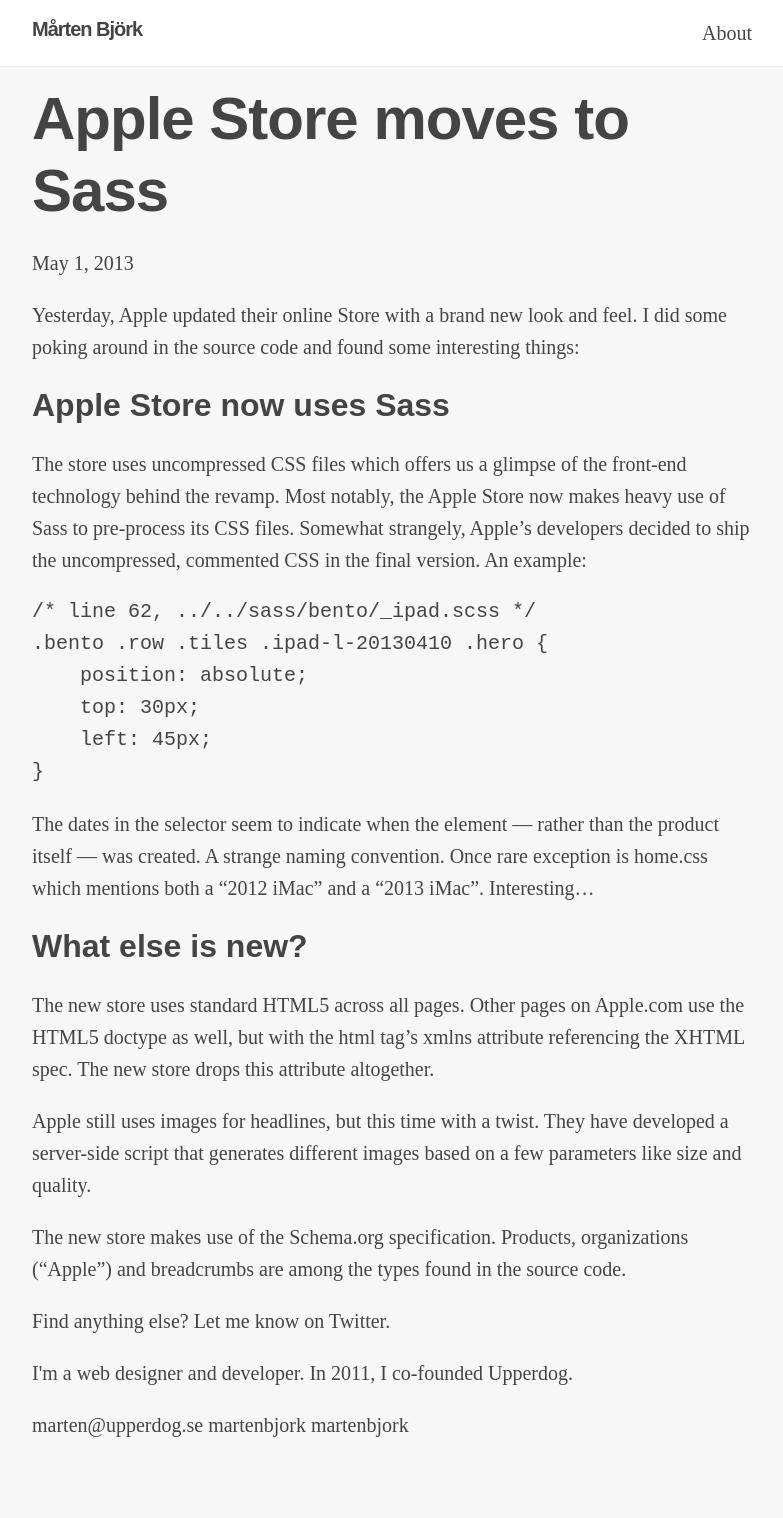
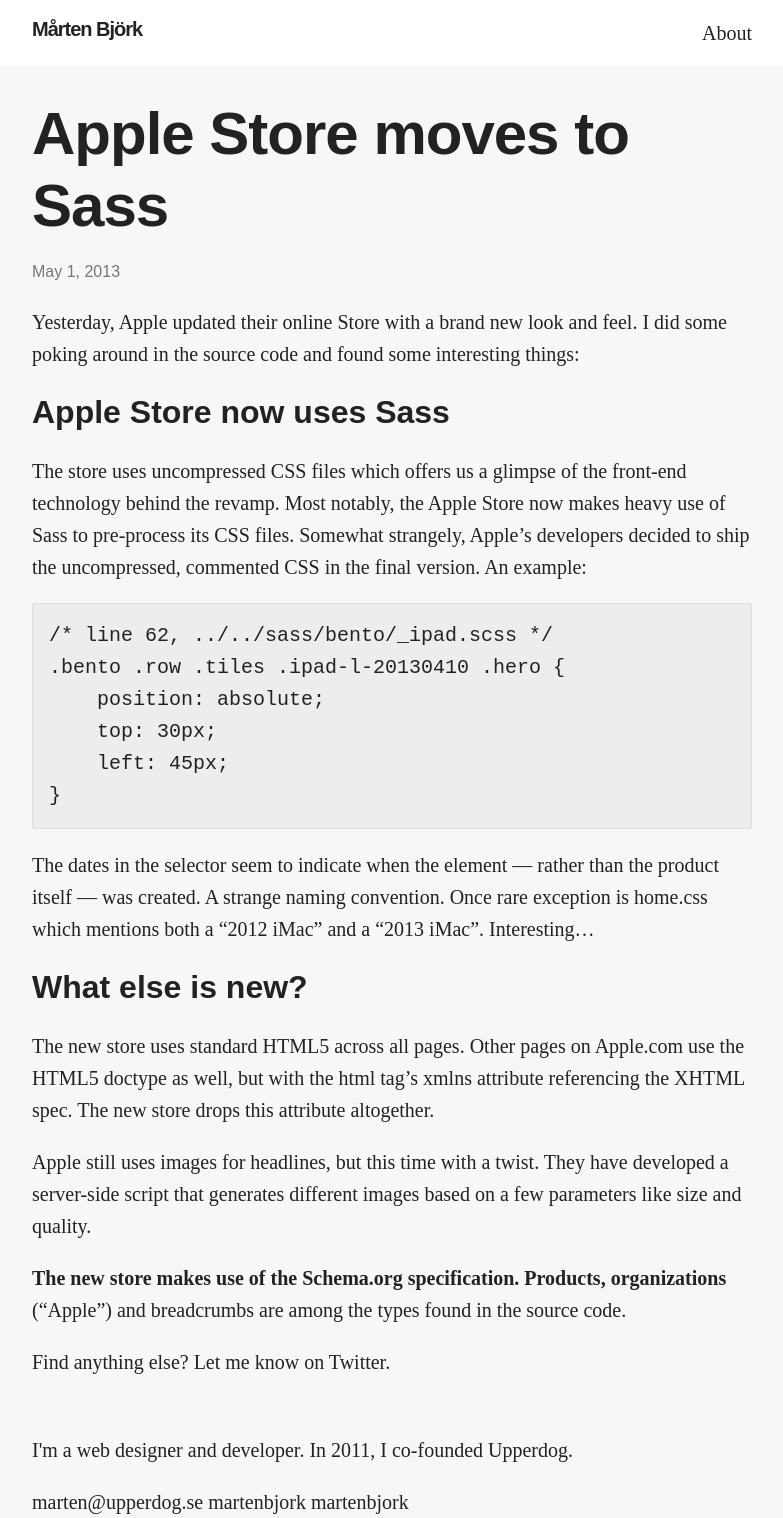
Before and after one commit to pavopax/pavopax.github.io, a Jekyll site: the page built from _posts/2013-05-01-apple-moves-to-sass.md, in a window 1280 px wide. Shown: the whole page, without its empty margins (248-1031 px from the left). Built offline with Jekyll 4.4.1, drawn with Linux system fonts in a browser that asks for light colours; some web fonts are replaced; before the commit the page ends 1441 px from its top, so only the background shows below that.

Commit message:
Various design improvements

```diff
--- a/_layouts/post.html
+++ b/_layouts/post.html
@@ -1,15 +1,12 @@
 ---
 layout: default
 ---
-<div class="inner">
+<div class="outer">
+    <div class="inner">
 
-    <header class="post-header">
         <h1>{{ page.title }}</h1>
-        <p class="post">{{ page.date | date: "%b %-d, %Y" }}{% if page.author %} • {{ page.author }}{% endif %}{% if page.meta %} • {{ page.meta }}{% endif %}</p>
-    </header>
+        <p class="meta">{{ page.date | date: "%b %-d, %Y" }}{% if page.author %} • {{ page.author }}{% endif %}{% if page.meta %} • {{ page.meta }}{% endif %}</p>
+        {{ content }}
 
-    <article class="post-content">
-        {{ content }}
-    </article>
-
+    </div>
 </div>
--- a/css/main.scss
+++ b/css/main.scss
@@ -7,6 +7,7 @@
 /*
     Legend
     ===========================
+    0. Resets
     1. Main elements
     2. Layout components
     3. Typography
@@ -15,16 +16,25 @@
     6. Specials
 */
 
+/* Resets */
+* {
+    -webkit-font-smoothing: antialiased;
+    -moz-osx-font-smoothing: grayscale;
+}
+
 /* Main elmenets */
 html {
     background: #f7f7f7;
 }
 body {
     font: 20px/1.6 "droid serif";
-    color: #444;
+    color: #222;
 }
 
 /* Layout components */
+.outer {
+    padding: 1rem 0;
+}
 .inner {
     margin: 0 auto;
     max-width: 36em;
@@ -65,14 +75,27 @@
 }
 .meta {
     font-family: sans-serif;
+    font-size: .8em;
+    line-height: 1.75;
     color: #767676;
+}
+.in {
+    &:first-line {
+        font-weight: bold;
+    }
+}
+pre {
+    padding: 1rem;
+    background: #ededed;
+    border-radius: 2px;
+    overflow-x: auto;
+    border: 1px solid #ddd;
 }
 
 /* Header */
 .site-header {
     padding: 1px 0;
     background: #fff;
-    border-bottom: 1px solid #eee;
     @include clearfix;
     h1 {
         float: left;
@@ -94,4 +117,17 @@
 .post-list {
     padding: 0;
     list-style-type: none;
+    span + h2 {
+        margin-top: 0;
+    }
+    li {
+        &:after {
+            content: "";
+            display: block;
+            margin: 1rem 0;
+            width: 25%;
+            height: 3px;
+            background: #aaa;
+        }
+    }
 }
--- a/index.html
+++ b/index.html
@@ -2,15 +2,18 @@
 layout: default
 ---
 
+<div class="outer">
     <div class="inner">
         <ul class="post-list">
             {% for post in site.posts %}
             <li>
                 <span class="meta">{{ post.date | date: "%b %-d, %Y" }}</span>
                 <h2><a href="{{ post.url | prepend: site.baseurl }}">{{ post.title }}</a></h2>
+                {{  post.excerpt }}
             </li>
             {% endfor %}
         </ul>
 
         <p class="rss-subscribe">Subscribe <a href="{{ "/feed.xml" | prepend: site.baseurl }}">via RSS</a></p>
     </div>
+</div>
```
Also changed, not shown: _layouts/page.html (+5 -8 lines), 1 other file. Lines whose indentation alone changed are shown as unchanged.
